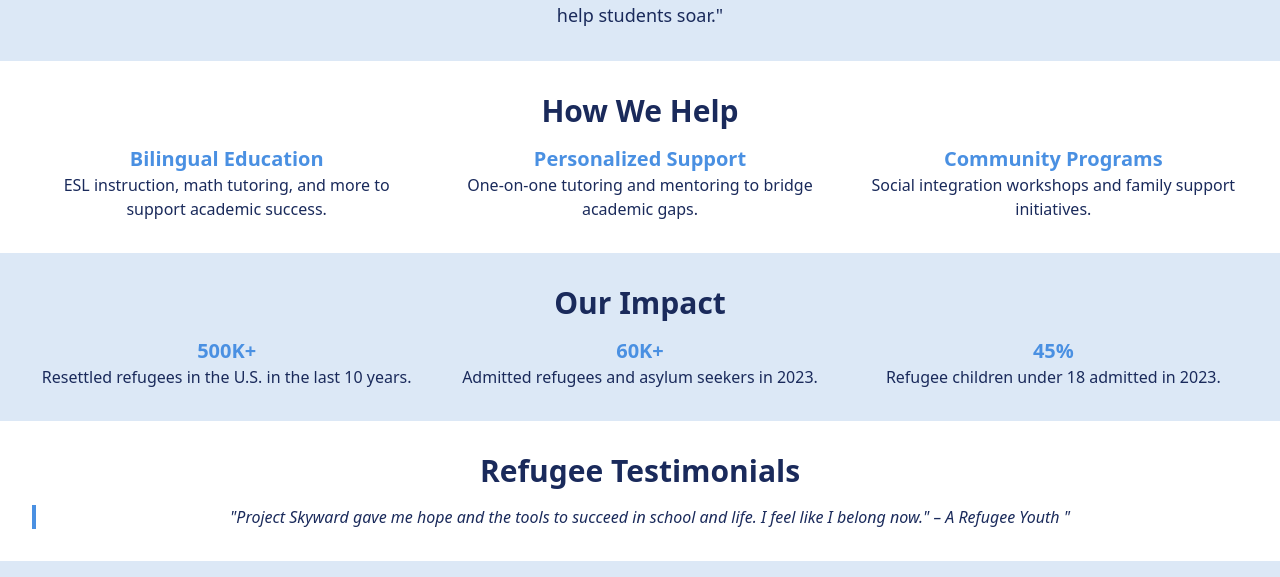
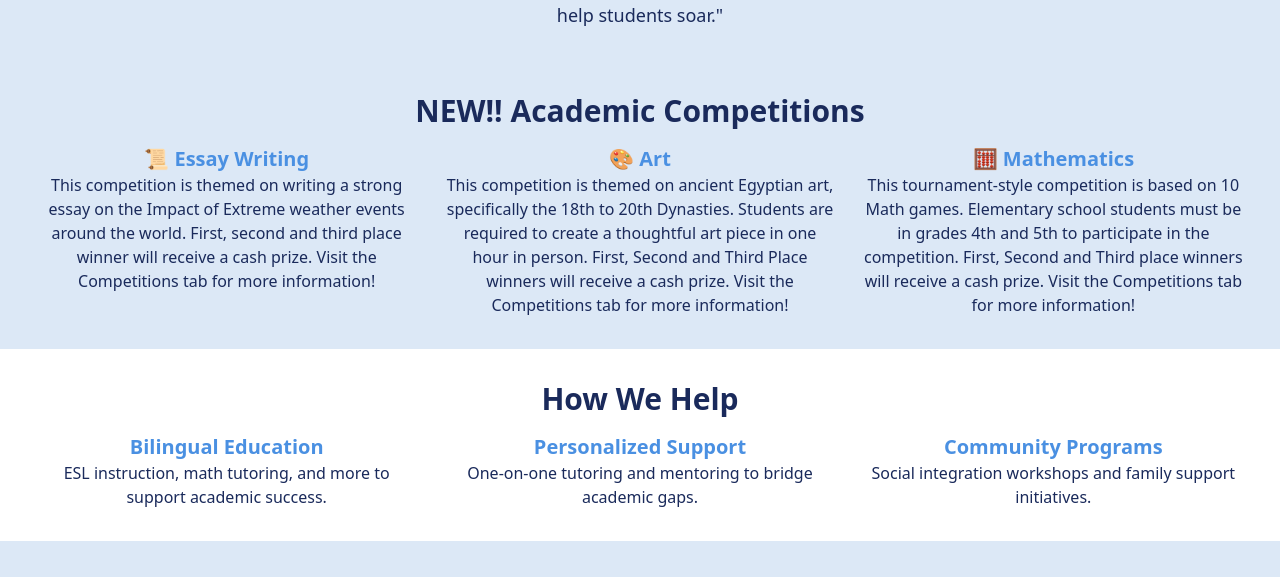
Before and after one commit to amirani18/projectskyward, a Next.js app: page / in a window 1280 px wide. Shown: the part 375-952 px from the top of the page. Built offline with nearby package versions, Linux system fonts and the light colour scheme.

Commit message:
home page revamp - competitions info

```diff
--- a/app/page.tsx
+++ b/app/page.tsx
@@ -66,6 +66,29 @@
         </p>
       </section>
 
+      {/* Acadmic Competitions Section */}
+      <section className="p-8 bg-light-blue text-center">
+        <h2 className="text-3xl font-semibold mb-4 text-dark-blue">NEW!! Academic Competitions</h2>
+        <div className="grid grid-cols-1 md:grid-cols-3 gap-6">
+          <div>
+            <h3 className="text-xl font-bold text-blue">📜 Essay Writing</h3>
+            <p className="text-dark-blue">This competition is themed on writing a strong essay on the Impact of Extreme weather events around the
+            world. First, second and third place winner will receive a cash prize. Visit the Competitions tab for more information!</p>
+          </div>
+          <div>
+            <h3 className="text-xl font-bold text-blue">🎨 Art</h3>
+            <p className="text-dark-blue">This competition is themed on ancient Egyptian art, specifically the 18th to 20th Dynasties. Students are
+required to create a thoughtful art piece in one hour in person. First, Second and Third Place winners will
+receive a cash prize. Visit the Competitions tab for more information!</p>
+          </div>
+          <div>
+            <h3 className="text-xl font-bold text-blue">🧮 Mathematics</h3>
+            <p className="text-dark-blue">This tournament-style competition is based on 10 Math games. Elementary school students must be in grades
+            4th and 5th to participate in the competition. First, Second and Third place winners will receive a cash prize. Visit the Competitions tab for more information!</p>
+          </div>
+        </div>
+      </section>
+
 
       {/* How We Help Section */}
       <section className="p-8 bg-white text-center">
@@ -88,7 +111,7 @@
 
 
       {/* Impact Section */}
-      <section className="p-8 bg-light-blue text-center">
+      {/* <section className="p-8 bg-light-blue text-center">
         <h2 className="text-3xl font-semibold mb-4 text-dark-blue">Our Impact</h2>
         <div className="grid grid-cols-1 md:grid-cols-3 gap-6">
           <div>
@@ -104,23 +127,23 @@
             <p className="text-dark-blue">Refugee children under 18 admitted in 2023.</p>
           </div>
         </div>
-      </section>
+      </section> */}
 
 
       {/* Refugee Testimonials Section */}
-      <section className="p-8 bg-white text-center">
+      {/* <section className="p-8 bg-white text-center">
         <h2 className="text-3xl font-semibold mb-4 text-dark-blue">Refugee Testimonials</h2>
         <blockquote className="italic border-l-4 border-blue pl-4 text-dark-blue">
           &quot;Project Skyward gave me hope and the tools to succeed in school and life.
           I feel like I belong now.&quot; – A Refugee Youth &quot;
         </blockquote>
-      </section>
+      </section> */}
 
 
       {/* Take Action Section */}
       <section className="p-8 bg-light-blue text-center">
         <h2 className="text-3xl font-semibold mb-4 text-dark-blue">Take Action</h2>
-        <p className="text-lg mb-4 text-dark-blue">Join us in empowering refugee youth and making a difference.</p>
+        <p className="text-lg mb-4 text-dark-blue">Join us in empowering youth and making a difference.</p>
         <div className="flex flex-col md:flex-row justify-center gap-4">
           <button
             className="bg-blue text-white px-6 py-3 rounded-lg hover:bg-dark-blue hover:text-white"
```
